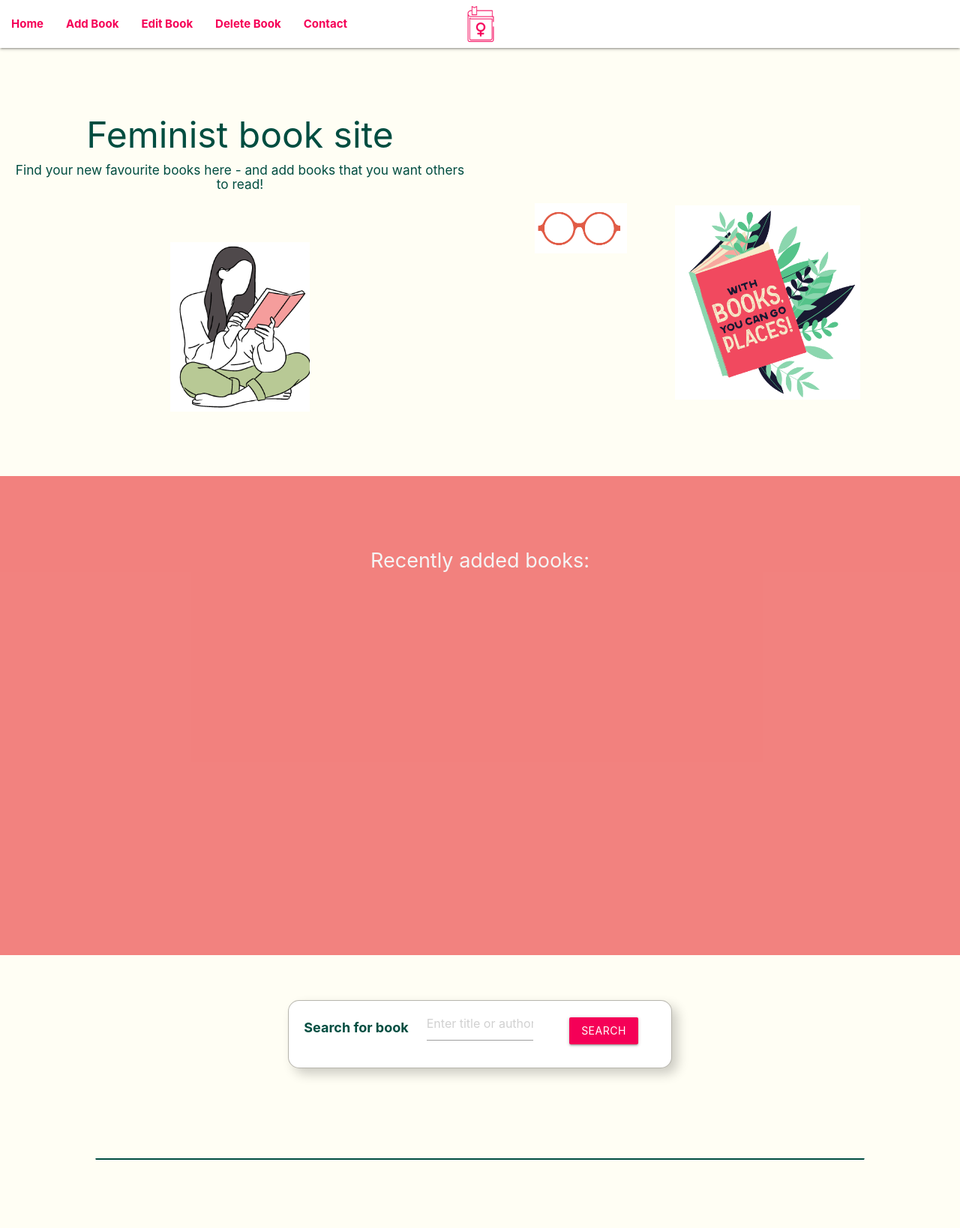
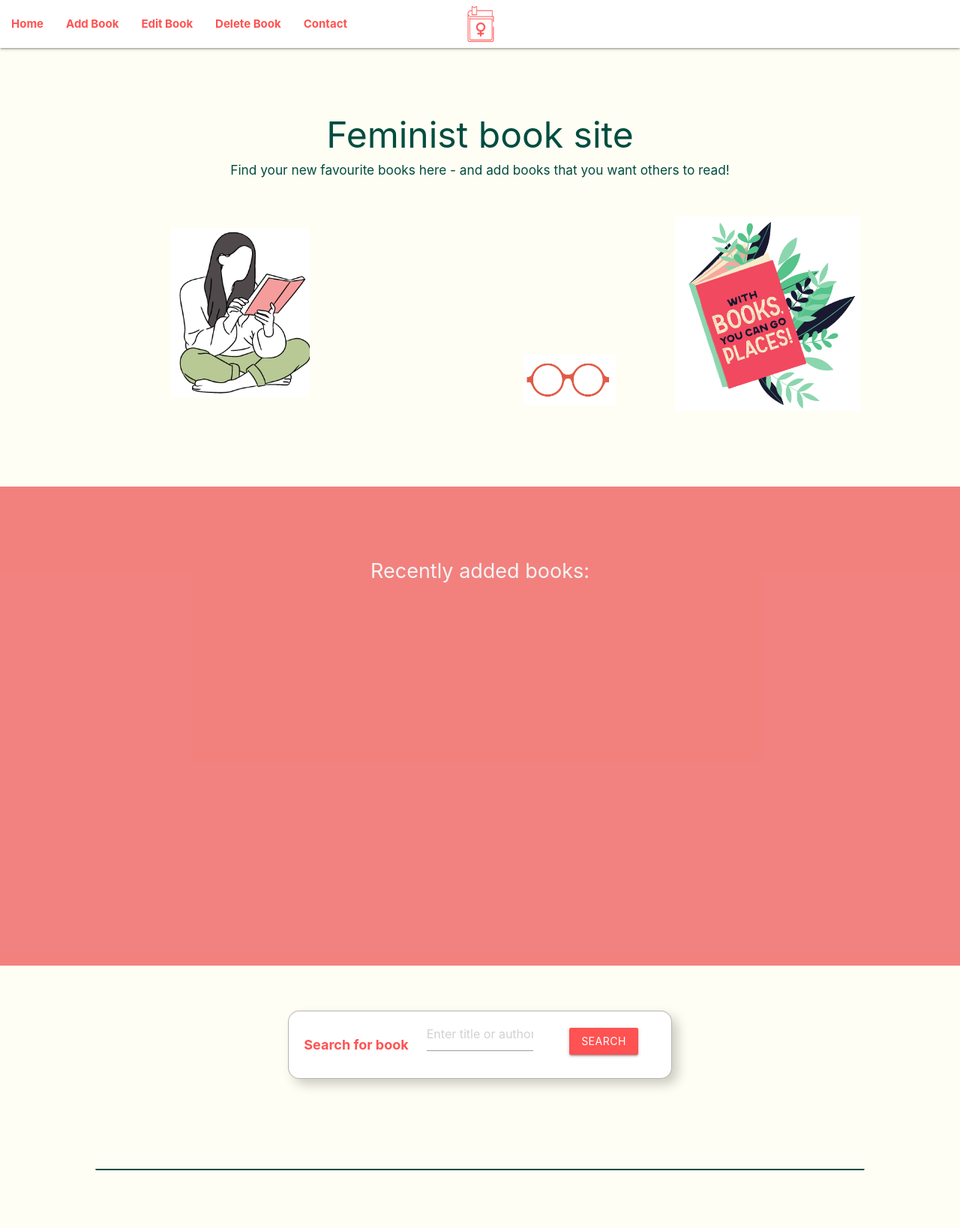
Before and after one commit to mmmangooo/Milestone-project3, a Flask app: page / in a window 1280 px wide. Shown: the top 1638 px of the page at 75% size. Run offline with Flask 2, Linux system fonts and the light colour scheme; data that the repository does not hold is empty; some libraries are stand-ins or nearby versions.

Commit message:
Changed grid for images on index page and changed some colors

```diff
--- a/static/css/style.css
+++ b/static/css/style.css
@@ -25,15 +25,15 @@ h4 {
     display: none;
     width: 40%;
     position: relative;
-    top: 12rem;
+    top: 3rem;
 }
 
 .glasses-image {
     display: none;
     width: 20%;
     position: relative;
-    bottom: 1rem;
-    right: 4rem;
+    top: 2.5rem;
+    right: 5rem;
 }
 
 /* --------------Navigation bar */
@@ -44,7 +44,7 @@ h4 {
 }
 
 nav ul li a {
-    color: #f50057;
+    color: #ff5252;
     font-weight: bold;
 }
 
@@ -95,7 +95,7 @@ nav ul li a {
 }
 
 .search-container p {
-    margin: 1rem 0 0;
+    margin: 1.6rem 0 0;
     font-weight: bold;
     font-size: 1.2rem;
 }
--- a/templates/add_book.html
+++ b/templates/add_book.html
@@ -51,7 +51,7 @@
                 </div>
                 <!--Submit form button-->
                 <div class="row center-align">
-                    <button class="btn pink accent-3" type="submit" name="action">Submit
+                    <button class="btn red accent-2" type="submit" name="action">Submit
                         <i class="fas fa-arrow-alt-circle-right"></i>
                     </button>
                 </div>
--- a/templates/base.html
+++ b/templates/base.html
@@ -23,7 +23,7 @@
         <nav class="nav-extended white">
             <div class="nav-wrapper ">
                 <a href="{{ url_for('get_books')}}" class="brand-logo right center nav-logo"><img src="{{url_for('static', filename='./images/favicon.ico')}}" alt=""></a>
-               <a href="#" data-target="mobile-demo" class="sidenav-trigger purple-text darken-3">
+               <a href="#" data-target="mobile-demo" class="sidenav-trigger red-text text-accent-2">
                 <i class="fas fa-bars"></i>
                </a>
                 <ul id="nav-mobile" class="left hide-on-med-and-down">
--- a/templates/contact.html
+++ b/templates/contact.html
@@ -30,7 +30,7 @@
                     <textarea placeholder="Write your message here" id="message" name="message" class="materialize-textarea" minlength="5" maxlength="500" required></textarea>
                 </div>
             </div>
-            <button class="btn pink accent-3" type="submit">Send</button>
+            <button class="btn red accent-2" type="submit">Send</button>
             <div id="success-alert" style="display:none">Your mail has been successfully sent!</div>
             <div id="error-alert" style="display:none">Your email was not sent, please try again</div>
 
--- a/templates/delete_book.html
+++ b/templates/delete_book.html
@@ -23,7 +23,7 @@
 
 
                 <div class="row center-align">
-                    <button class="btnpink accent-3" type="submit" name="action">Delete book
+                    <button class="btn red accent-2" type="submit" name="action">Delete book
                         <i class="fas fa-arrow-alt-circle-right"></i>
                     </button>
                 </div>
--- a/templates/edit_book.html
+++ b/templates/edit_book.html
@@ -56,7 +56,7 @@
                 </div>
 
                 <div class="row center-align">
-                    <button class="btn pink accent-3" type="submit" name="action">Submit
+                    <button class="btn red accent-2" type="submit" name="action">Submit
                         <i class="fas fa-arrow-alt-circle-right"></i>
                     </button>
                 </div>
--- a/templates/index.html
+++ b/templates/index.html
@@ -3,11 +3,14 @@
 {% block content %}
     <div class="intro-container">
         <div class="row">
-            <div class="col s12 l6">
+            <div class="col s12">
                 <h1 class="center-align teal-text text-darken-4">Feminist book site</h1>
                 <h6 class="center-align teal-text text-darken-4">Find your new favourite books here - and add books that you want others to read!</h6>
-                <img class="woman-reading" src="{{ url_for('static', filename='./images/woman-reading.png') }}" alt="Woman sitting with her legs crossed and reading a book"></div>
+            </div>
             <div class="col s12 l6">
+                <img class="woman-reading" src="{{ url_for('static', filename='./images/woman-reading.png') }}" alt="Woman sitting with her legs crossed and reading a book">
+            </div>
+            <div class="col s6">
                 <img class="glasses-image" src="{{ url_for('static', filename='./images/glasses.png') }}" alt="Pink glasses">
                     <img class="book-image" src="{{ url_for('static', filename='./images/books-image.png') }}" alt="Pink book with a cover saying 'With books, you can go places!', and some green leaves sticking out of it"></div>
 
@@ -65,14 +68,14 @@
                     <form action="" method="POST">
                         <div class="row">
                             <div class="col s4">
-                                <p class="teal-text text-darken-4">Search for book</p>
+                                <p class="red-text text-accent-2">Search for book</p>
                             </div>
                             <div class="col s4">
                                 <input type="text" name="query" id="query" minlength="3" class="validate" placeholder="Enter title or author" required>
                                     <label for="query"></label>
                             </div>
                                 <div class="col s4">
-                                    <button type="submit" class="btn pink accent-3" name="action">Search</button>
+                                    <button type="submit" class="btn red accent-2" name="action">Search</button>
                                 </div>
 
                         </div>
```
Also changed, not shown: static/images/favicon.ico. Lines whose indentation alone changed are shown as unchanged.
